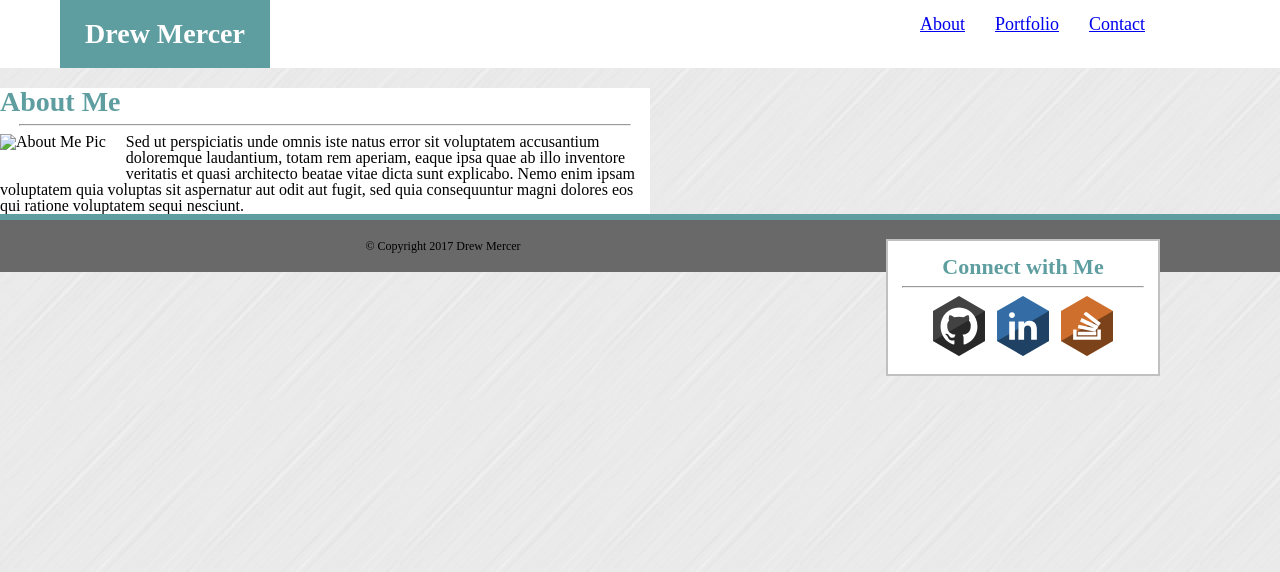
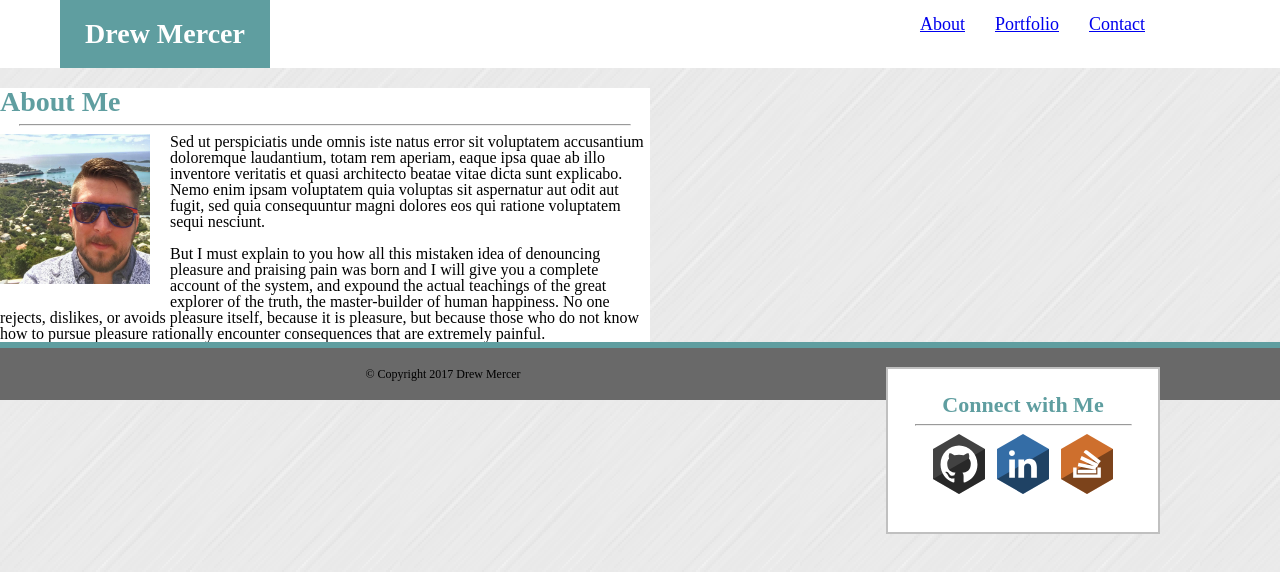
Before and after one commit to drewwmercer/Basic-Portfolio, a plain HTML site: page index.html in a window 1280 px wide. Shown: the top 572 px of the page. Drawn offline with Linux system fonts and the light colour scheme.

Commit message:
latest working files

```diff
--- a/assets/css/style.css
+++ b/assets/css/style.css
@@ -3,7 +3,8 @@
 
 body {
 	/*font-family: 'Arial', 'Helvetica Neue', 'Helvetica', 'sans-serif';*/
-}
+/*	background-image: url("../assets/images/brushed_alu_@2X.png");
+*/}
 
 #frame {
 }
@@ -76,24 +77,28 @@ h2 {
 	overflow: auto;
 	width: 650px;
 	background: white;
+	/*position: relative;*/
 }
 
 .aboutMePic {
 	float: left;
 	margin-right: 20px;
 	margin-bottom: 20px;
+	height: 150px;
+	width: 150px;
 }
 
 #side {
 	width: 270px;
 	background-color: white;
 	text-align: center;
-	padding-top: 15px;
-	padding-bottom: 15px;
+	padding-top: 25px;
+	padding-bottom: 35px;
 	border: 2px solid silver;
 	float: right;
 	margin-right: 120px;
 	margin-top: 25px;
+	/*position: relative;*/
 }
 
 footer {
--- a/index.html
+++ b/index.html
@@ -31,17 +31,21 @@
 
 			<hr width="610px">
 
-			<img src="assets/images/" alt="About Me Pic" class="aboutMePic" />
+			<img src="assets/images/basicprofilepic.jpg" alt="About Me Pic" class="aboutMePic" />
 
 			<p>
 				Sed ut perspiciatis unde omnis iste natus error sit voluptatem accusantium doloremque laudantium, totam rem aperiam, eaque ipsa quae ab illo inventore veritatis et quasi architecto beatae vitae dicta sunt explicabo. Nemo enim ipsam voluptatem quia voluptas sit aspernatur aut odit aut fugit, sed quia consequuntur magni dolores eos qui ratione voluptatem sequi nesciunt.
+			</p>
+			<br>
+			<p>
+				But I must explain to you how all this mistaken idea of denouncing pleasure and praising pain was born and I will give you a complete account of the system, and expound the actual teachings of the great explorer of the truth, the master-builder of human happiness. No one rejects, dislikes, or avoids pleasure itself, because it is pleasure, but because those who do not know how to pursue pleasure rationally encounter consequences that are extremely painful.
 			</p>
 		</section>
 
 		<section id="side">
 			<h2>Connect with Me</h2>
 
-			<hr width="240px">
+			<hr width="215px">
 
 			<a href="https://github.com/drewwmercer" target="_blank"><img src="assets/images/icon-github.svg" alt="github" /></a>
 			<a href="https://www.linkedin.com/in/awmercer/" target="_blank"><img src="assets/images/icon-linkedin.svg" alt="LinkedIn" /></a>
```
Also changed, not shown: contact.html (+1 -1 lines), portfolio.html (+1 -1 lines).
